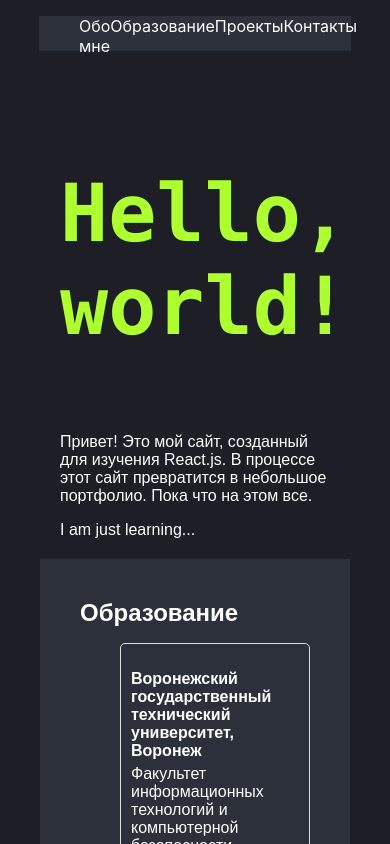
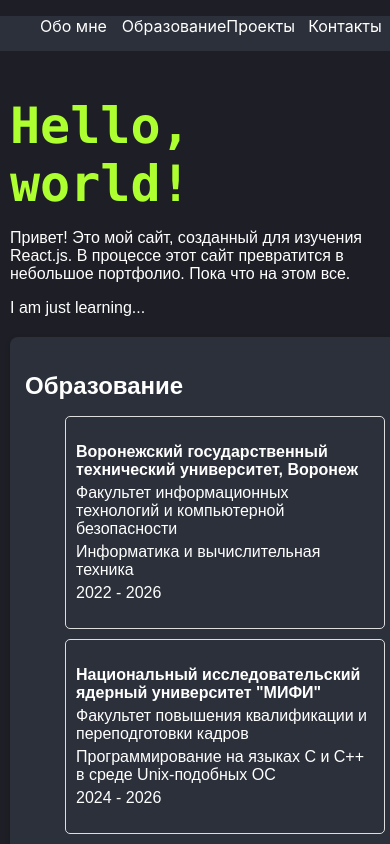
Before and after one commit to lyacsevna/AboutMe, a React (Create React App) app: page / in a window 390 px wide. Shown: the top 844 px of the page. Built offline with nearby package versions, Linux system fonts and the light colour scheme.

Commit message:
editing styles

```diff
--- a/src/App.css
+++ b/src/App.css
@@ -1,7 +1,19 @@
+body {
+  display: flex;
+  flex-direction: column;
+  min-height: 100vh;
+  background-color: #1e1f26;
+  font-family: -apple-system, BlinkMacSystemFont, 'Segoe UI', 'Roboto', 'Oxygen',
+  'Ubuntu', 'Cantarell', 'Fira Sans', 'Droid Sans', 'Helvetica Neue',
+  sans-serif;
+  margin: 0;
+}
+
 .container {
-  margin-left: auto;
-  margin-right: auto;
+  margin: 0 auto;
   padding: 20px;
+  max-width: 1200px;
+  width: 100%;
 }
 
 .menu {
@@ -11,27 +23,15 @@
 .item {
   background-color: #2c303a;
   padding: 20px;
-  margin-bottom: 5%;
-}
-
-body {
-  display: flex;
-  flex-direction: column;
-  min-height: 100vh;
-  background-color: #1e1f26;
-  font-family: -apple-system, BlinkMacSystemFont, 'Segoe UI', 'Roboto', 'Oxygen',
-  'Ubuntu', 'Cantarell', 'Fira Sans', 'Droid Sans', 'Helvetica Neue',
-  sans-serif;
+  margin-bottom: 20px;
+  border-radius: 8px;
+  box-shadow: 0 2px 5px rgba(0, 0, 0, 0.2);
 }
 
 footer {
   background-color: #30a7e2;
   color: white;
-}
-
-section {
-  margin: 20px;
-  font-family: Arial, sans-serif;
+  padding: 10px 0;
 }
 
 
@@ -40,6 +40,7 @@ h1 {
     monospace;
   color: greenyellow;
   font-size: 80px;
+  margin: 0;
 }
 
 h2 {
@@ -50,3 +51,23 @@ h2 {
 p {
   color: white;
 }
+
+
+section {
+  margin: 20px 0;
+  font-family: Arial, sans-serif;
+}
+
+@media (max-width: 768px) {
+  .container {
+    padding: 10px;
+  }
+
+  h1 {
+    font-size: 50px;
+  }
+
+  .item {
+    padding: 15px;
+  }
+}
--- a/src/components/projects.js
+++ b/src/components/projects.js
@@ -5,14 +5,16 @@ import { myprojects } from "../data";
 function ProjectsList({ projectTitle, description, stack }) {
     function handleClick() {
       localStorage.setItem('auth-time', new Date())
-    }
+  }
 
-    return (
+  return (
+    <div className='project_item'>
       <p onClick={handleClick}>
           <strong>{projectTitle}</strong>
           <p>{description}</p>
           <p>{stack}</p>
       </p>
+      </div>
     )
   }
 
@@ -25,9 +27,8 @@ const Projects = () => {
 
         <div>
             {myprojects.map((proj) => (
-              <div className='project_item'>
+
                 <ProjectsList key = { proj.projectTitle } {...proj}/>
-              </div>
             ))}
         </div>
       </section>
--- a/src/styles/navigation.css
+++ b/src/styles/navigation.css
@@ -1,9 +1,3 @@
-nav {
-    height: 65%;
-    width: 80%;
-    margin: 10px auto;
-  }
-
 .header-items{
     display: flex;
     list-style-type: none;
--- a/src/styles/projects.css
+++ b/src/styles/projects.css
@@ -1,6 +1,5 @@
 .projects_container {
   display: flex;
-
   }
 
 .project_item {
```
